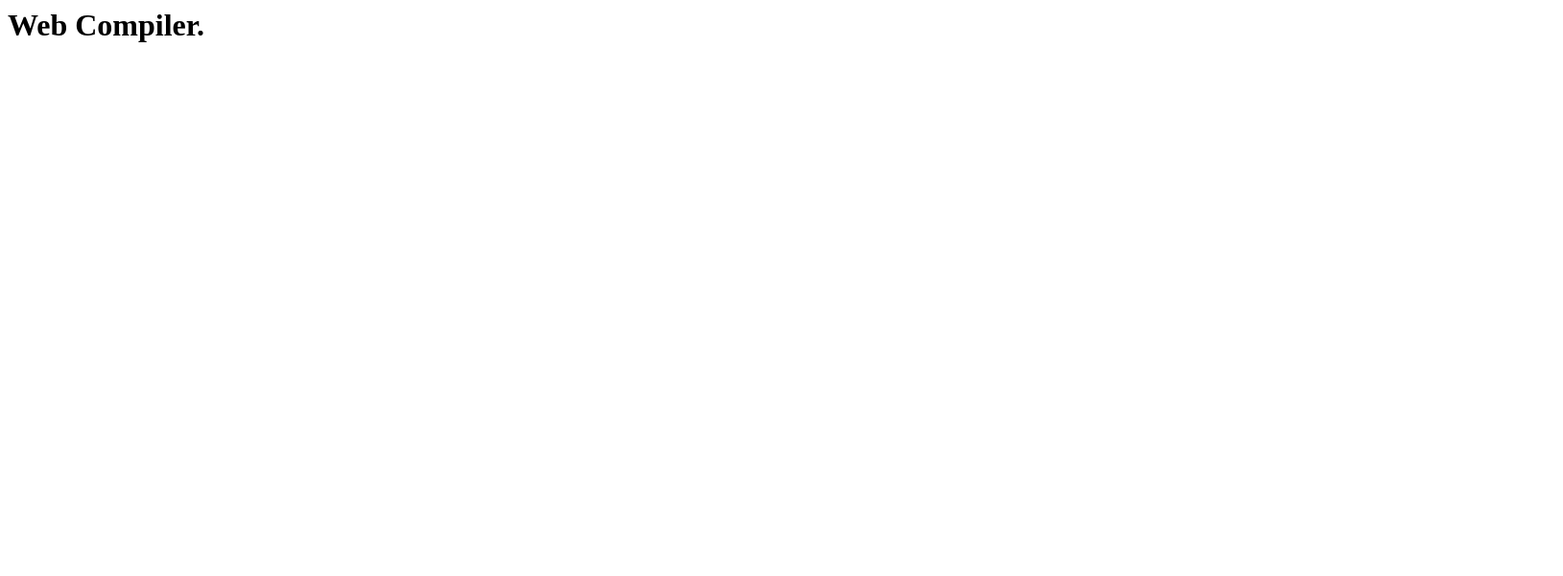
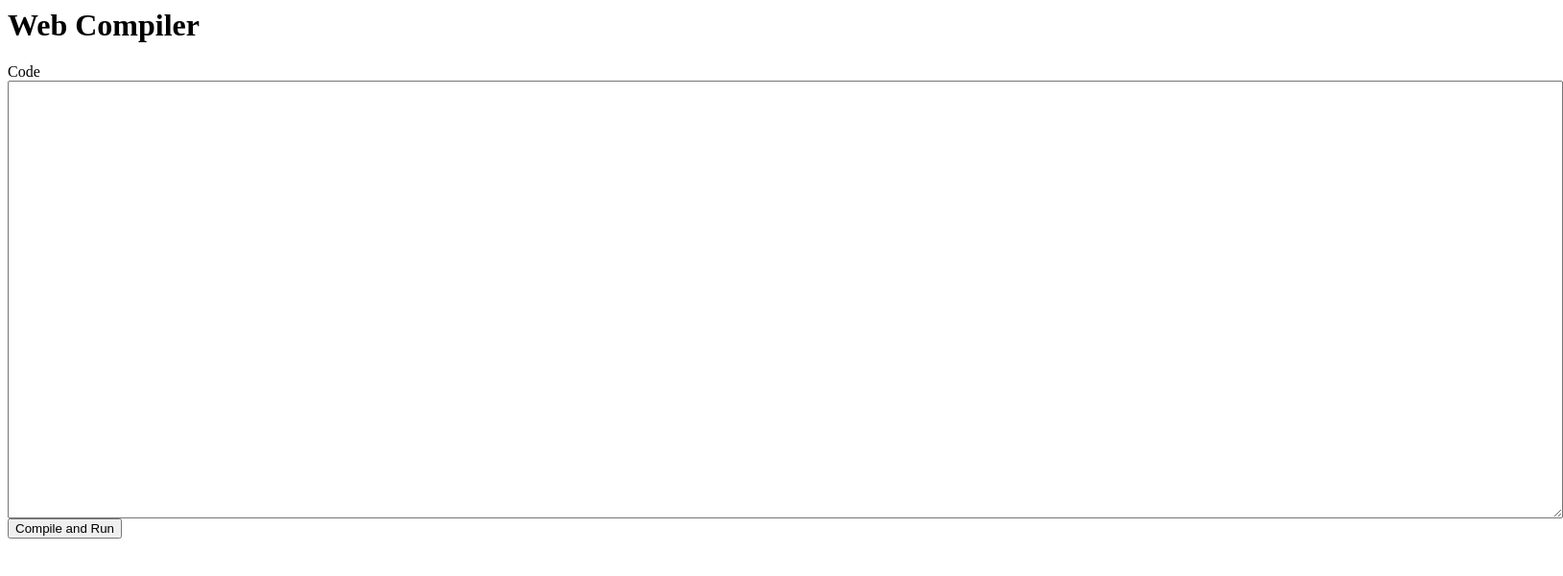
Before and after one commit to CECDevelopers/WebCompiler, a plain HTML site: page index.html in a window 1280 px wide. Shown: the whole page at 96% size, 1629 px wide, since content can reach past the window. Drawn offline with Linux system fonts and the light colour scheme.

Commit message:
Updated index file

```diff
--- a/index.html
+++ b/index.html
@@ -1,12 +1,17 @@
 <DOCTYPE! html>
 <html>
 <head>
-<title>Web Compiler</title>
+	<title>Web Compiler</title>
 </head>
 
 <body>
+	<h1>Web Compiler</h1>
+	<span>Code</span>
+	<form>
+		<textarea name="message" rows="30" cols="200"></textarea>
+		<button type="button" >Compile and Run</button>
+	</form>
 
-<h1>Web Compiler.</h1>
 </body>
 
 </html>
```
